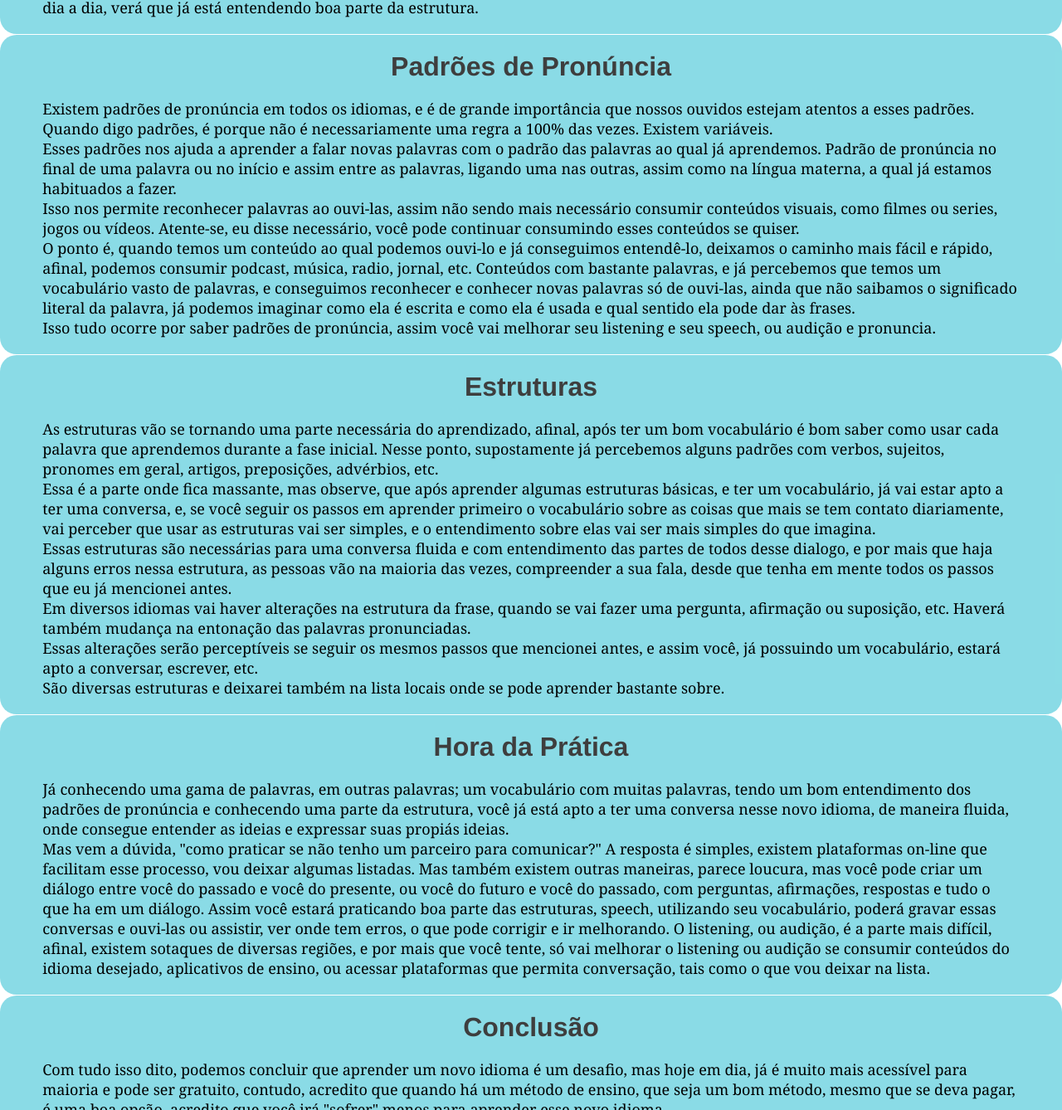
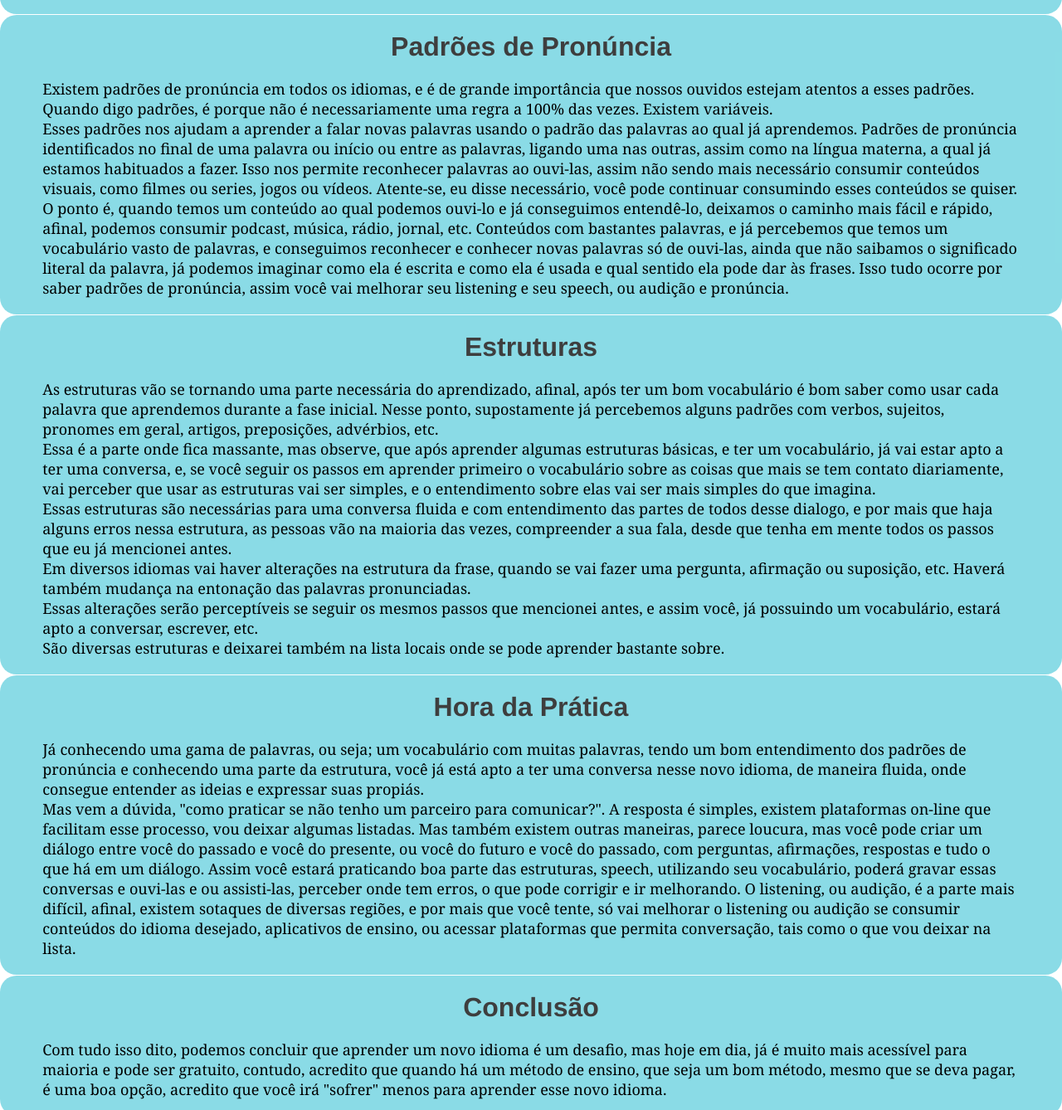
Before and after one commit to Alyssonafsantos/aulas-de-idioma, a plain HTML site: page aula de idioma.html in a window 1280 px wide. Shown: the part 1462-2800 px from the top of the page at 83% size. Drawn offline with nearby package versions, Linux system fonts and the light colour scheme.

Commit message:
Update aula de idioma.html

```diff
--- a/aula de idioma.html
+++ b/aula de idioma.html
@@ -71,11 +71,11 @@
                     Olá! Vamos nos apresentar?<br> Meu nome é Alysson, sou estudante de programação e língua inglesa, atualmente vivendo em Portugal, trabalhando em um restaurante. Não é a vida que almejo, mas é o caminho para chegar lá.<br>
 
                     Estou aqui para apresentar um produto, que julgo ser de extrema necessidade atualmente, Aulas de Idioma.<br>
-                    Ai você me pergunta: "Porque é tão necessário?", posso te dizer que em qualquer situação, e de extrema importância, você conseguir se comunicar, poderá haver um dia que tudo o que você diz, as outras pessoas podem vir a não compreender suas ideias, questionamentos ou necessidades, então é melhor já conhecer mais de um idioma, para não passar por essa situação. Concorda?
+                    Ai vem pergunta: "É tão necessário?". Posso dizer que, em qualquer situação, é de extrema importância, você conseguir se comunicar. Poderá haver um dia em que tudo o que você diz, outras pessoas poderão não compreender suas ideias, questionamentos ou necessidades, então é melhor já conhecer mais de um idioma, para tentar não passar por essa situação. Concorda?
                 </p>
                 <p>
                     Por isso, decidi listar uma trilha para aprender um novo idioma, e também, listar algumas ferramentas, canais nas redes sociais com conteúdos de qualidade no ensino e na metodologia, especificamente inglês, mas pode usar esses passos para aprender qualquer idioma.
-                    <br> A princípio posso te informar tudo o que pode lhe ajudar a começar aprender, ou melhora e muito seu estado atual em aprender um novo idioma. Aqui vou falar do caminho para aprender o inglês, mas essa trilha pode ser usada para aprender qualquer idioma de sua vontade ou necessidade, pode ter certeza. É necessário que seja aplicado aos estudos e a prática, pois é isso que vai deixar seu aprendizado mais leve e progressivo, sem ficar estagnando a cada estruturas que se aprende.
+                    <br> A princípio posso informar tudo o que pode ajudar você a começar a aprender, ou melhorar, e muito seu estado atual em um novo idioma. Aqui vou falar do caminho para aprender o inglês, mas essa trilha pode ser usada para aprender qualquer idioma de sua vontade ou necessidade, pode ter certeza. É necessário que seja aplicado aos estudos e a prática, pois é isso que vai deixar seu aprendizado mais leve e progressivo, sem ficar estagnando a cada estruturas que se aprende.
                 </p>
                 <p>
                     Esses passos podem ser seguidos para qualquer idioma. Porém, essa lista de ferramentas e redes sociais que vou deixar, é para aprender inglês e vai estar próximo ao rodapé da página, <a href="#topico-sete">clique aqui</a> para ir direto à lista.
@@ -92,8 +92,8 @@
                 <p>
                     Vamos começar com vocabulário, essa é a mais difícil, porem mais importante parte, na minha opinião, se tratando de aprender um novo idioma. Devemos entender que não precisamos conhecer todas as palavras que sabemos na nossa língua materna em um novo idioma.<br>
                     Seguimos com exemplo de uma criança, com apenas gestos e dez palavras, elas conseguem passar a mensagem que precisam passar aos pais, tais como apontar para uma garrafa e dizer "beber", ou para um doce e dizer "meu", já entendemos o que eles querem dizer.<br>
-                    Por isso o vocabulário é importante. Precisamos construir um com palavras ligadas ao nosso dia a dia e assim não vamos esquecer as palavras que aprendemos diariamente, porque sempre estaremos aptos a repetir essas palavras para elas fixarem na nossa mente, e por fim tornar-se um vocabulário.<br>
-                    Então, esse é meu primeiro conselho, aprenda palavras a quais vai usar ou lembrar delas frequentemente, que você precise ouvir, ou queira falar. Ter essas palavras no seu consciente e subconsciente, é uma maneira de ter elas sempre "a mão" para usar quando necessário.<br>
+                    Por isso o vocabulário é importante. Precisamos construi-lo com palavras ligadas ao nosso dia a dia e assim não vamos esquecer as palavras que aprendemos diariamente, porque sempre estaremos aptos a repetir essas palavras para elas fixarem na nossa mente, e por fim tornar-se um vocabulário.<br>
+                    Então, esse é meu primeiro conselho, aprenda palavras a quais vai usar e lembrar frequentemente, que você precise ouvir, ou queira falar. Ter essas palavras no seu consciente e subconsciente, é uma maneira de tê-las sempre "a mão" para usar quando necessário.<br>
                     Construir um vocabulário vasto, demanda tempo e muita prática, afinal vai ser por meio de repetições que vamos armazenar essas palavras. Mas tenha noção que além de saber o que significa, você precisa identificar aquela palavra quando ela é dita, ou então terá problemas com listening quando já tiver um bom vocabulário, afinal você viu muitas palavras, mas não consegue identificar metade delas, pois não conhece o som delas.
                 </p>
                 <h3>
@@ -119,12 +119,10 @@
                 </h2>
                 <p>
                     Existem padrões de pronúncia em todos os idiomas, e é de grande importância que nossos ouvidos estejam atentos a esses padrões. Quando digo padrões, é porque não é necessariamente uma regra a 100% das vezes. Existem variáveis.<br>
-                    Esses padrões nos ajuda a aprender a falar novas palavras com o padrão das palavras ao qual já aprendemos. Padrão de pronúncia no final de uma palavra ou no início e assim entre as palavras, ligando uma nas outras, assim como na língua materna, a qual já estamos habituados a fazer.<br>
-
+                    Esses padrões nos ajudam a aprender a falar novas palavras usando o padrão das palavras ao qual já aprendemos. Padrões de pronúncia identificados no final de uma palavra ou início ou entre as palavras, ligando uma nas outras, assim como na língua materna, a qual já estamos habituados a fazer.
                     Isso nos permite reconhecer palavras ao ouvi-las, assim não sendo mais necessário consumir conteúdos visuais, como filmes ou series, jogos ou vídeos. Atente-se, eu disse necessário, você pode continuar consumindo esses conteúdos se quiser.<br>
-                    O ponto é, quando temos um conteúdo ao qual podemos ouvi-lo e já conseguimos entendê-lo, deixamos o caminho mais fácil e rápido, afinal, podemos consumir podcast, música, radio, jornal, etc. Conteúdos com bastante palavras, e já percebemos que temos um vocabulário vasto de palavras, e conseguimos reconhecer e conhecer novas palavras só de ouvi-las, ainda que não saibamos o significado literal da palavra, já podemos imaginar como ela é escrita e como ela é usada e qual sentido ela pode dar às frases.<br>
-
-                    Isso tudo ocorre por saber padrões de pronúncia, assim você vai melhorar seu listening e seu speech, ou audição e pronuncia.
+                    O ponto é, quando temos um conteúdo ao qual podemos ouvi-lo e já conseguimos entendê-lo, deixamos o caminho mais fácil e rápido, afinal, podemos consumir podcast, música, rádio, jornal, etc. Conteúdos com bastantes palavras, e já percebemos que temos um vocabulário vasto de palavras, e conseguimos reconhecer e conhecer novas palavras só de ouvi-las, ainda que não saibamos o significado literal da palavra, já podemos imaginar como ela é escrita e como ela é usada e qual sentido ela pode dar às frases.
+                    Isso tudo ocorre por saber padrões de pronúncia, assim você vai melhorar seu listening e seu speech, ou audição e pronúncia.
                 </p>
             </article>
         </div>
@@ -152,8 +150,8 @@
                 <h2 class="subtitulos">
                     Hora da Prática
                 </h2>
-                <p>Já conhecendo uma gama de palavras, em outras palavras; um vocabulário com muitas palavras, tendo um bom entendimento dos padrões de pronúncia e conhecendo uma parte da estrutura, você já está apto a ter uma conversa nesse novo idioma, de maneira fluida, onde consegue entender as ideias e expressar suas propiás ideias.<br>
-                Mas vem a dúvida, "como praticar se não tenho um parceiro para comunicar?" A resposta é simples, existem plataformas on-line que facilitam esse processo, vou deixar algumas listadas. Mas também existem outras maneiras, parece loucura, mas você pode criar um diálogo entre você do passado e você do presente, ou você do futuro e você do passado, com perguntas, afirmações, respostas e tudo o que ha em um diálogo. Assim você estará praticando boa parte das estruturas, speech, utilizando seu vocabulário, poderá gravar essas conversas e ouvi-las ou assistir, ver onde tem erros, o que pode corrigir e ir melhorando. O listening, ou audição, é a parte mais difícil, afinal, existem sotaques de diversas regiões, e por mais que você tente, só vai melhorar o listening ou audição se consumir conteúdos do idioma desejado, aplicativos de ensino, ou acessar plataformas que permita conversação, tais como o que vou deixar na lista.</p>
+                <p>Já conhecendo uma gama de palavras, ou seja; um vocabulário com muitas palavras, tendo um bom entendimento dos padrões de pronúncia e conhecendo uma parte da estrutura, você já está apto a ter uma conversa nesse novo idioma, de maneira fluida, onde consegue entender as ideias e expressar suas propiás.<br>
+                Mas vem a dúvida, "como praticar se não tenho um parceiro para comunicar?". A resposta é simples, existem plataformas on-line que facilitam esse processo, vou deixar algumas listadas. Mas também existem outras maneiras, parece loucura, mas você pode criar um diálogo entre você do passado e você do presente, ou você do futuro e você do passado, com perguntas, afirmações, respostas e tudo o que há em um diálogo. Assim você estará praticando boa parte das estruturas, speech, utilizando seu vocabulário, poderá gravar essas conversas e ouvi-las e ou assisti-las, perceber onde tem erros, o que pode corrigir e ir melhorando. O listening, ou audição, é a parte mais difícil, afinal, existem sotaques de diversas regiões, e por mais que você tente, só vai melhorar o listening ou audição se consumir conteúdos do idioma desejado, aplicativos de ensino, ou acessar plataformas que permita conversação, tais como o que vou deixar na lista.</p>
             </article>
         </div>
     </section>
```
